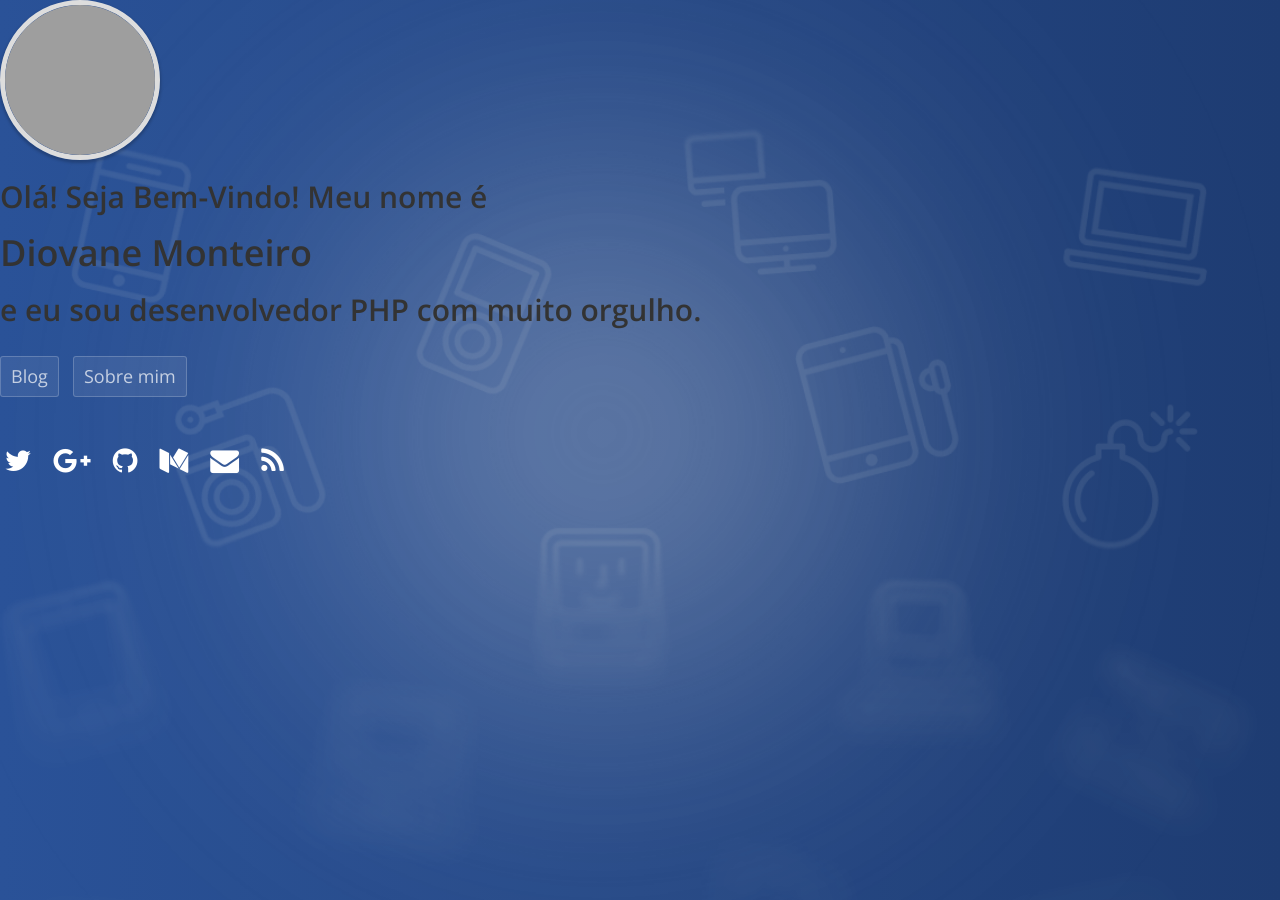
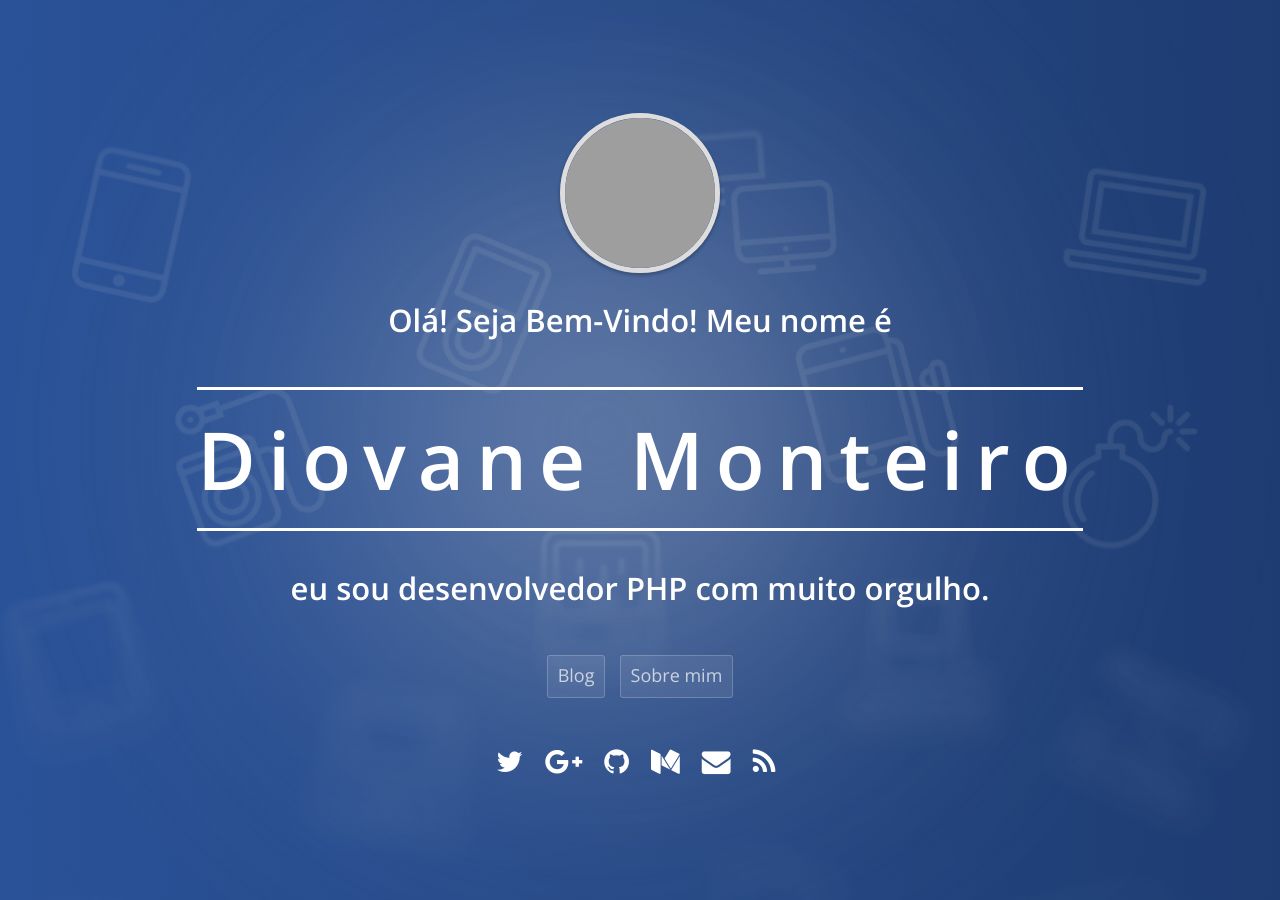
Before and after one commit to diovanemonteiro/diovanemonteiro.github.io, a Jekyll site: the page built from index.html, in a window 1280 px wide. Built offline with Jekyll 4.4.1, drawn with Linux system fonts in a browser that asks for light colours; nearby versions of some CDN libraries; grey boxes are pictures that could not be loaded.

Commit message:
Update apresentation page

```diff
--- a/index.html
+++ b/index.html
@@ -2,25 +2,56 @@
 layout: home
 ---
 
-<div class="home">
+<div class="intro">
 
-  <div class="home-inner">
+    <div class="intro-inner">
 
-    <a href="{{ '/about' | prepend: site.baseurl }}">
-      <img src="{{ site.author.gravatar }}" alt="Diovane onteiro de Sousa" class="profile-picture img-circle animated fadeInDown">
-    </a>
+        <a href="{{ '/about' | prepend: site.baseurl }}">
+            <img src="{{ site.author.gravatar }}?s=150" alt="Diovane Monteiro de Sousa" class="profile-picture img-circle animated fadeInDown">
+        </a>
 
-    <h2 class="animated fadeInUp">Olá! Seja Bem-Vindo! Meu nome é</h2>
-    <h1 class="animated fadeInUp">{{ site.author.name }}</h1>
-    <h2 class="animated fadeInUp">e eu sou desenvolvedor PHP com muito orgulho.</h2>
+        <h2 class="subtitle animated fadeInUp">Olá! Seja Bem-Vindo! Meu nome é</h2>
+        <h1 class="title">{{ site.author.name }}</h1>
+        <h2 class="subtitle animated fadeInUp">eu sou desenvolvedor PHP com muito orgulho.</h2>
 
-    <!-- <p class="lead animated fadeIn">{{ site.author.bio }}</p> -->
+        <!-- <p class="lead animated fadeIn">{{ site.author.bio }}</p> -->
 
-    <a href="{{ '/blog' | prepend: site.baseurl }}" class="btn btn-lg btn-info">Blog</a>
-    <a href="{{ '/about' | prepend: site.baseurl }}" class="btn btn-lg btn-success">Sobre mim</a>
+        <a href="{{ '/blog' | prepend: site.baseurl }}" class="btn animated fadeInUp">Blog</a>
+        <a href="{{ '/about' | prepend: site.baseurl }}" class="btn animated fadeInUp">Sobre mim</a>
 
-    {% include social.html %}
+        {% include social.html %}
 
-  </div>
+    </div>
 
 </div>
+
+<!-- Placed at the end of the document so the pages load faster -->
+<script src="https://ajax.googleapis.com/ajax/libs/jquery/1.11.3/jquery.min.js"></script>
+<script src="https://maxcdn.bootstrapcdn.com/bootstrap/3.3.6/js/bootstrap.min.js" integrity="sha384-0mSbJDEHialfmuBBQP6A4Qrprq5OVfW37PRR3j5ELqxss1yVqOtnepnHVP9aJ7xS" crossorigin="anonymous"></script>
+
+<script type="text/javascript">
+    $(function () {
+
+        $('[data-toggle="tooltip"]').tooltip();
+
+        var $window = $(window),
+            $body = $('body'),
+            $avatar = $('.intro-inner img');
+
+        // Disable animations/transitions until the page has loaded.
+        $body.addClass('is-loading');
+
+        $window.on('load', function() {
+            window.setTimeout(function() {
+                $body.removeClass('is-loading');
+            }, 100);
+
+
+            /*$('.intro-inner h2').one('webkitAnimationEnd mozAnimationEnd MSAnimationEnd oanimationend animationend', function() {
+                $avatar.addClass('animated').addClass('fadeInDown');
+            });*/
+
+        });
+
+    });
+</script>
```
